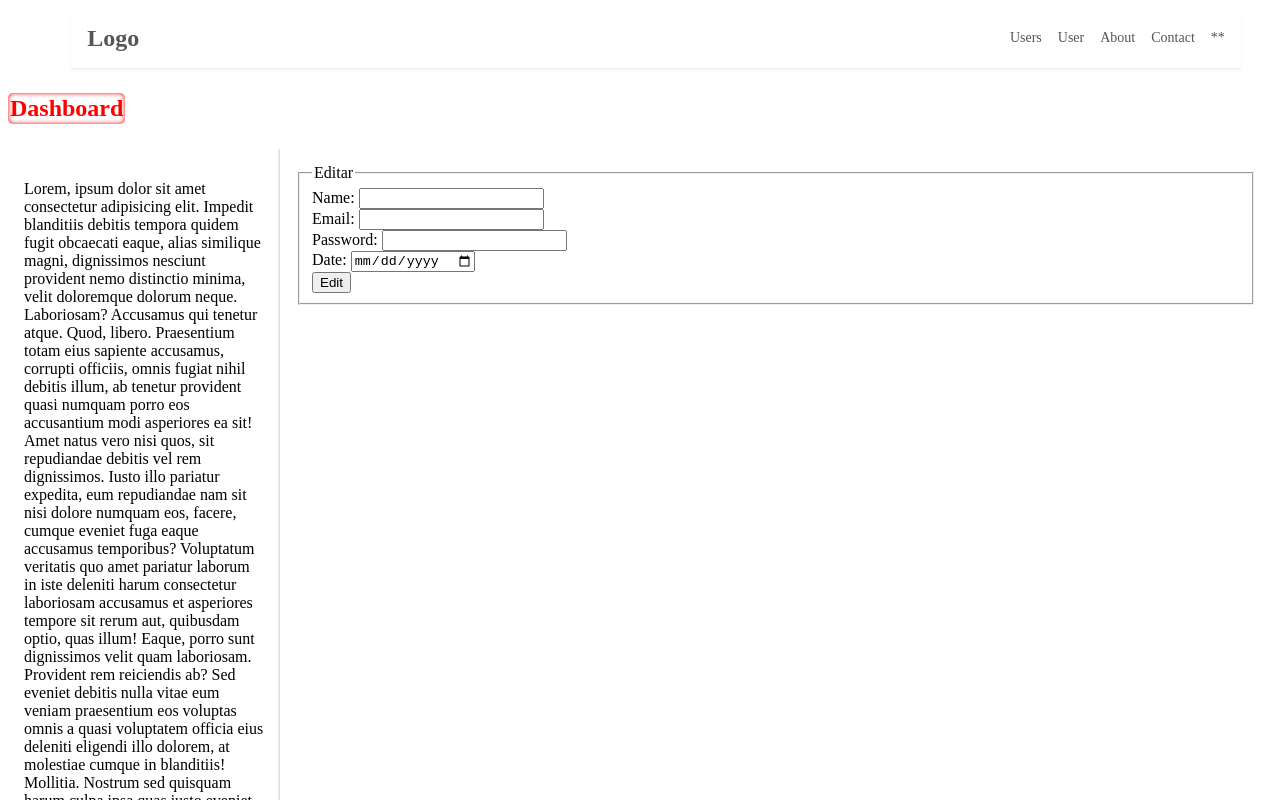
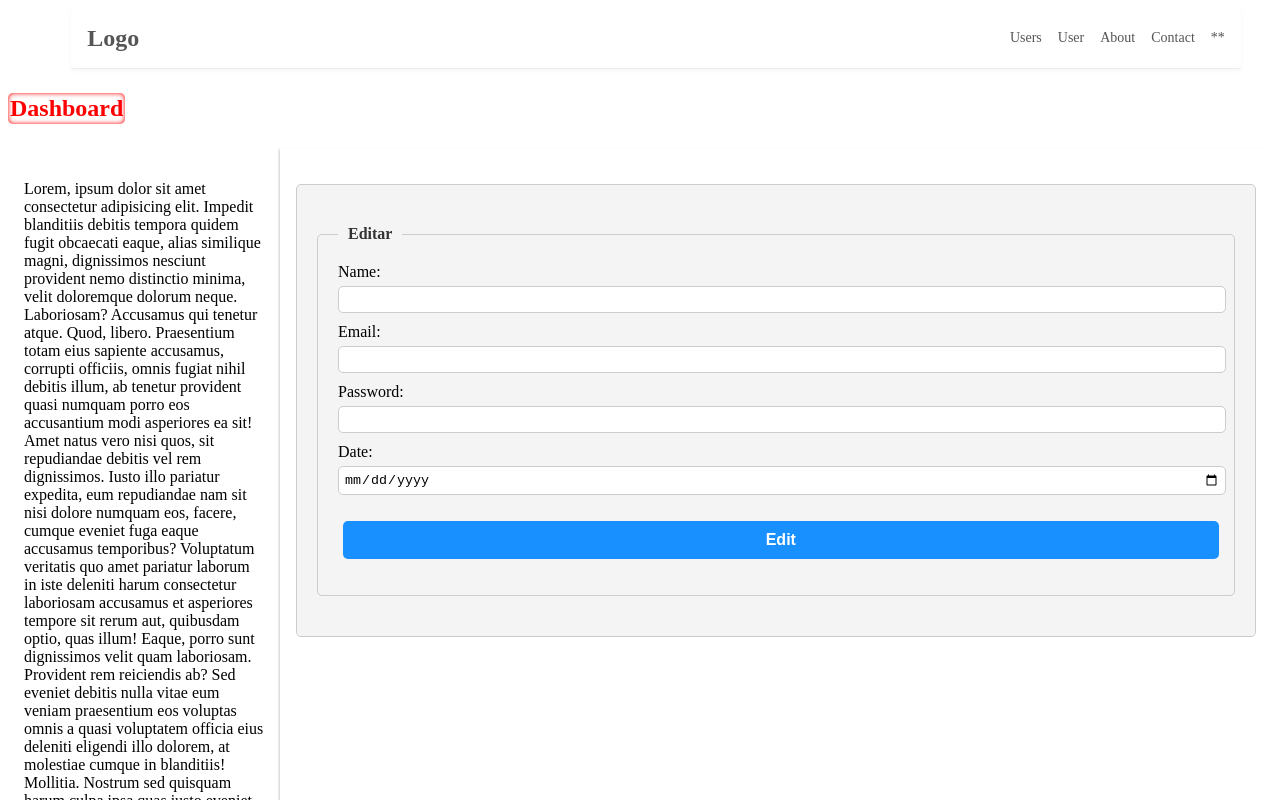
Before and after one commit to Angel-cuba/Ang-nav-form-routes, an Angular app: page /dashboard/user in a window 1280 px wide. Shown: the top 800 px of the page. Built offline with nearby package versions, Linux system fonts and the light colour scheme.

Commit message:
Implement methods for error messages.
- Validations for min and max values.
- Validations for required fields.

```diff
--- a/src/app/components/users/user/user.component.html
+++ b/src/app/components/users/user/user.component.html
@@ -5,18 +5,33 @@
       <div class="campo">
         <label for="name">Name: </label>
         <input type="text" id="name" name="name" formControlName="name">
+        <span class="error"
+          *ngIf="this.form.controls['name'].getError('required') && form.touched">Field
+          required!</span>
+          <span class="error" *ngIf="form.controls['name'].getError('minlength')">Minimum of 3</span>
       </div>
       <div class="campo">
         <label for="email">Email: </label>
         <input type="email" id="email" name="email" formControlName="email">
+        <span class="error"
+          *ngIf="this.form.controls['email'].getError('required') && form.touched">Field
+          required!</span>
+          <span class="error" *ngIf="form.controls['email'].getError('email')">Invalid email</span>
       </div>
       <div class="campo">
         <label for="password">Password: </label>
         <input type="text" id="password" name="password" formControlName="password">
+        <span class="error"
+          *ngIf="this.form.controls['password'].getError('required') && form.touched">Field
+          required!</span>
+          <span class="error" *ngIf="form.controls['password'].getError('minlength')">Minimum of 6</span>
       </div>
       <div class="campo">
         <label for="date">Date: </label>
         <input type="date" id="date" name="date" formControlName="date">
+        <span class="error"
+          *ngIf="this.form.controls['date'].getError('required') && form.touched">Field
+          required!</span>
       </div>
       <div class="campo">
         <input type="submit" value="Edit" id="edit">
--- a/src/app/components/users/user/user.component.scss
+++ b/src/app/components/users/user/user.component.scss
@@ -0,0 +1,62 @@
+section {
+  margin: 20px 0;
+  padding: 20px;
+  border: 1px solid #ccc;
+  border-radius: 5px;
+  background-color: #f4f4f4;
+  fieldset {
+    margin: 20px 0;
+    padding: 20px;
+    border: 1px solid #ccc;
+    border-radius: 5px;
+    background-color: #f4f4f4;
+    legend {
+      padding: 0 10px;
+      font-weight: bold;
+      color: #333;
+    }
+    label {
+      display: block;
+      margin-bottom: 5px;
+    }
+    input[type="text"],
+    input[type="email"],
+    input[type="password"],
+    input[type="number"],
+    input[type="date"],
+    textarea {
+      width: 100%;
+      padding: 5px;
+      border: 1px solid #ccc;
+      border-radius: 5px;
+      outline: none;
+      margin-bottom: 10px;
+      &:focus {
+        border-color: #1890ff;
+      }
+    }
+    input[type="submit"],
+    input[type="button"],
+    button {
+      display: block;
+      width: 100%;
+      padding: 10px;
+      border: none;
+      border-radius: 5px;
+      background-color: #1890ff;
+      color: #fff;
+      font-size: 16px;
+      font-weight: bold;
+      cursor: pointer;
+      margin: 1rem .3rem;
+      &:hover {
+        background-color: #40a9ff;
+      }
+    }
+    .error {
+      color: red;
+      font-size: 14px;
+      font-weight: bold;
+    }
+  }
+}
--- a/src/app/components/users/user/user.component.ts
+++ b/src/app/components/users/user/user.component.ts
@@ -7,11 +7,12 @@ import {
   ReactiveFormsModule,
   Validators,
 } from '@angular/forms';
+import { CommonModule } from '@angular/common';
 
 @Component({
   selector: 'app-user',
   standalone: true,
-  imports: [FormsModule, ReactiveFormsModule],
+  imports: [FormsModule, ReactiveFormsModule, CommonModule],
   templateUrl: './user.component.html',
   styleUrl: './user.component.scss',
 })
@@ -23,7 +24,7 @@ export class UserComponent {
       [
         Validators.required,
         Validators.minLength(3),
-        Validators.maxLength(10),
+        Validators.maxLength(20),
         Validators.pattern('[a-zA-Z ]*'),
       ],
     ],
@@ -32,7 +33,7 @@ export class UserComponent {
       [
         Validators.required,
         Validators.minLength(3),
-        Validators.maxLength(20),
+        Validators.maxLength(40),
         Validators.email,
       ],
     ],
```
